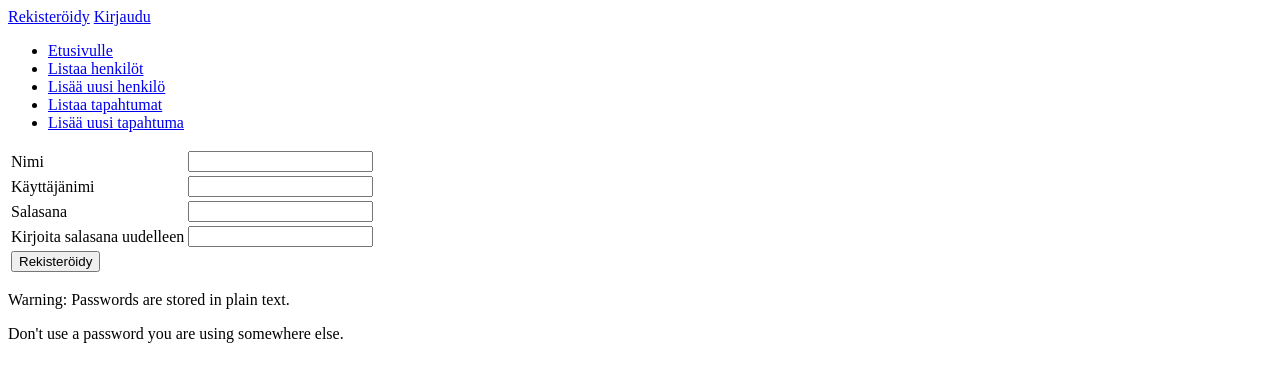
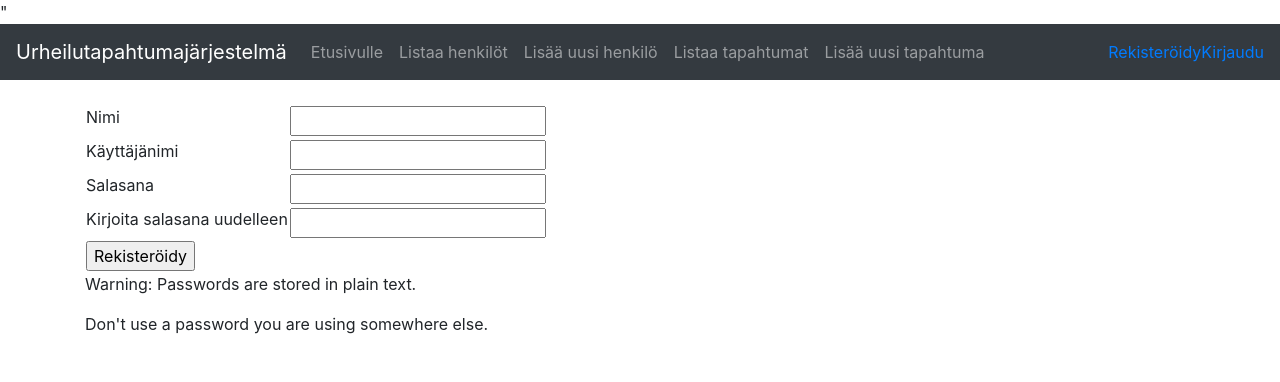
Before and after one commit to Lentsku/Urheilutapahtumajarjestelma, a Flask app: page /register in a window 1280 px wide. Shown: the top 382 px of the page. Run offline with Flask 2, Linux system fonts and the light colour scheme; parts of the project's set-up code (start-up, migrations or seed data) failed here and were passed over; some libraries are stand-ins or nearby versions.

Commit message:
Added bootstrap style templates

```diff
--- a/application/templates/layout.html
+++ b/application/templates/layout.html
@@ -3,9 +3,35 @@
   <head>
     <meta charset="utf-8">
     <title>Urheilutapahtumajärjestelmä</title>
+    <link rel="stylesheet" href="https://maxcdn.bootstrapcdn.com/bootstrap/4.0.0/css/bootstrap.min.css" integrity="sha384-Gn5384xqQ1aoWXA+058RXPxPg6fy4IWvTNh0E263XmFcJlSAwiGgFAW/dAiS6JXm" crossorigin="anonymous">"
   </head>
 
   <body>
+
+    <nav class="navbar navbar-expand-md navbar-dark bg-dark mb-4">
+	     <a class="navbar-brand" href="#">Urheilutapahtumajärjestelmä</a>
+	     <button class="navbar-toggler" type="button" data-toggle="collapse" data-target="#navbarCollapse" aria-controls="navbarCollapse" aria-expanded="false" aria-label="Toggle navigation">
+         <span class="navbar-toggler-icon"></span>
+	     </button>
+	     <div class="collapse navbar-collapse" id="navbarCollapse">
+          <ul class="navbar-nav mr-auto">
+            <li class="nav-item">
+              <a class="nav-link" href="{{ url_for('index') }}">Etusivulle</a>
+            </li>
+            <li class="nav-item">
+              <a class="nav-link" href="{{ url_for('person_index') }}">Listaa henkilöt</a>
+            </li>
+            <li class="nav-item">
+              <a class="nav-link" href="{{ url_for('person_form') }}">Lisää uusi henkilö</a>
+            </li>
+            <li class="nav-item">
+              <a class="nav-link" href="{{ url_for('series_index') }}">Listaa tapahtumat</a>
+            </li>
+            <li class="nav-item">
+              <a class="nav-link" href="{{ url_for('series_form') }}">Lisää uusi tapahtuma</a>
+            </li>
+          </ul>
+          <div class="form-inline mt-2 mt-md-0">
             {% if current_user.is_authenticated %}
             <p>
               Kirjautunut nimellä {{ current_user.name }}. <a href="{{ url_for('auth_logout') }}">Kirjaudu ulos</a>
@@ -14,19 +40,20 @@
             <a href="{{ url_for('user_register') }}">Rekisteröidy</a>
             <a href="{{ url_for('auth_login') }}">Kirjaudu</a>
             {% endif %}
+          </div>
+        </div>
+      </nav>
 
-    <ul>
-      <li><a href="{{ url_for('index') }}">Etusivulle</a></li>
-      <li><a href="{{ url_for('person_index') }}">Listaa henkilöt</a></li>
-      <li><a href="{{ url_for('person_form') }}">Lisää uusi henkilö</a></li>
-      <li><a href="{{ url_for('series_index') }}">Listaa tapahtumat</a></li>
-      <li><a href="{{ url_for('series_form') }}">Lisää uusi tapahtuma</a></li>
-    </ul>
-
+      <main role="main" class="container">
         {% block body %}
         <p>
           Content.
         </p>
         {% endblock %}
+      </main>
+
+    <script src="https://code.jquery.com/jquery-3.2.1.slim.min.js" integrity="sha384-KJ3o2DKtIkvYIK3UENzmM7KCkRr/rE9/Qpg6aAZGJwFDMVNA/GpGFF93hXpG5KkN" crossorigin="anonymous"></script>
+    <script src="https://cdnjs.cloudflare.com/ajax/libs/popper.js/1.12.9/umd/popper.min.js" integrity="sha384-ApNbgh9B+Y1QKtv3Rn7W3mgPxhU9K/ScQsAP7hUibX39j7fakFPskvXusvfa0b4Q" crossorigin="anonymous"></script>
+    <script src="https://maxcdn.bootstrapcdn.com/bootstrap/4.0.0/js/bootstrap.min.js" integrity="sha384-JZR6Spejh4U02d8jOt6vLEHfe/JQGiRRSQQxSfFWpi1MquVdAyjUar5+76PVCmYl" crossorigin="anonymous"></script>
   </body>
 </html>
```
Lines whose indentation alone changed are shown as unchanged.
